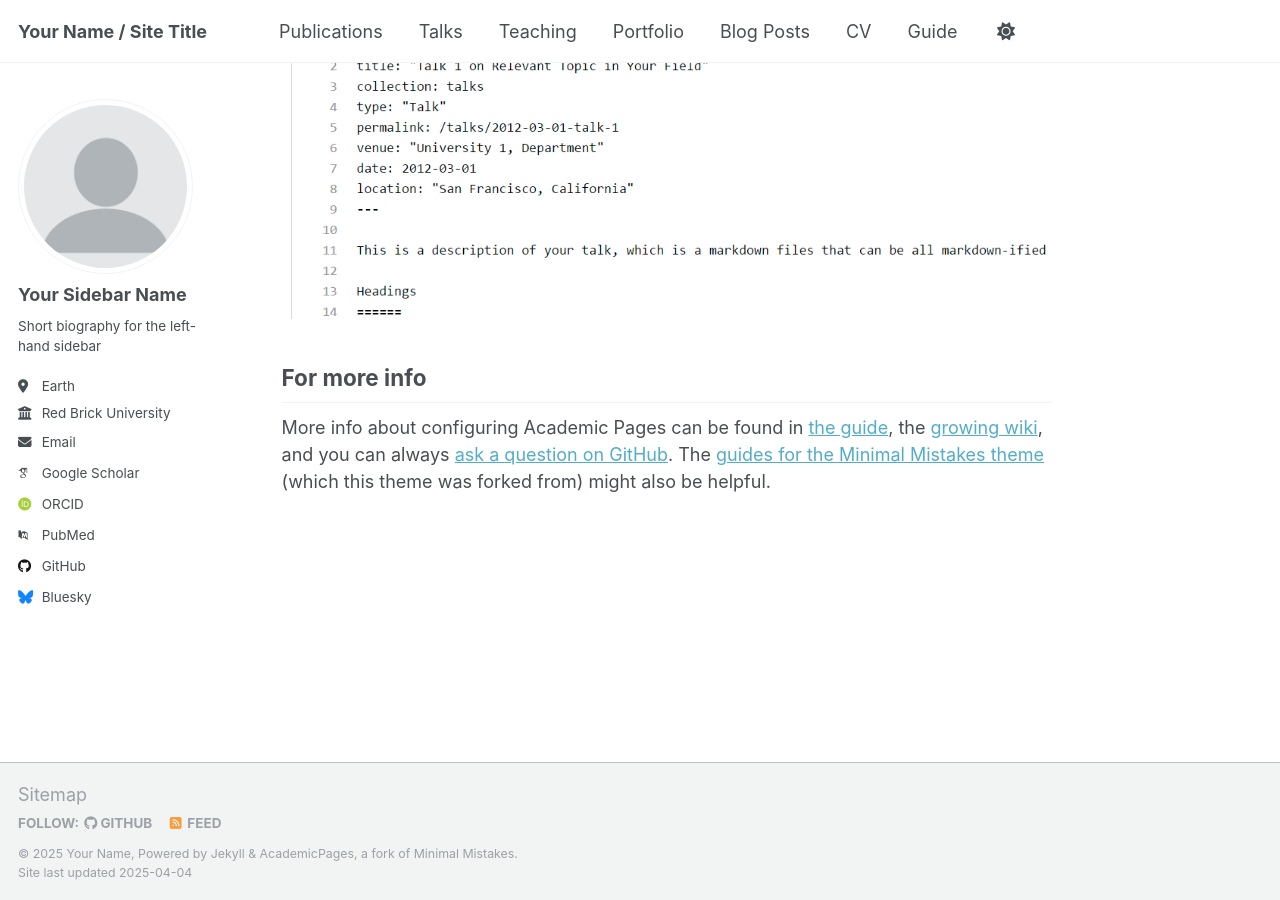
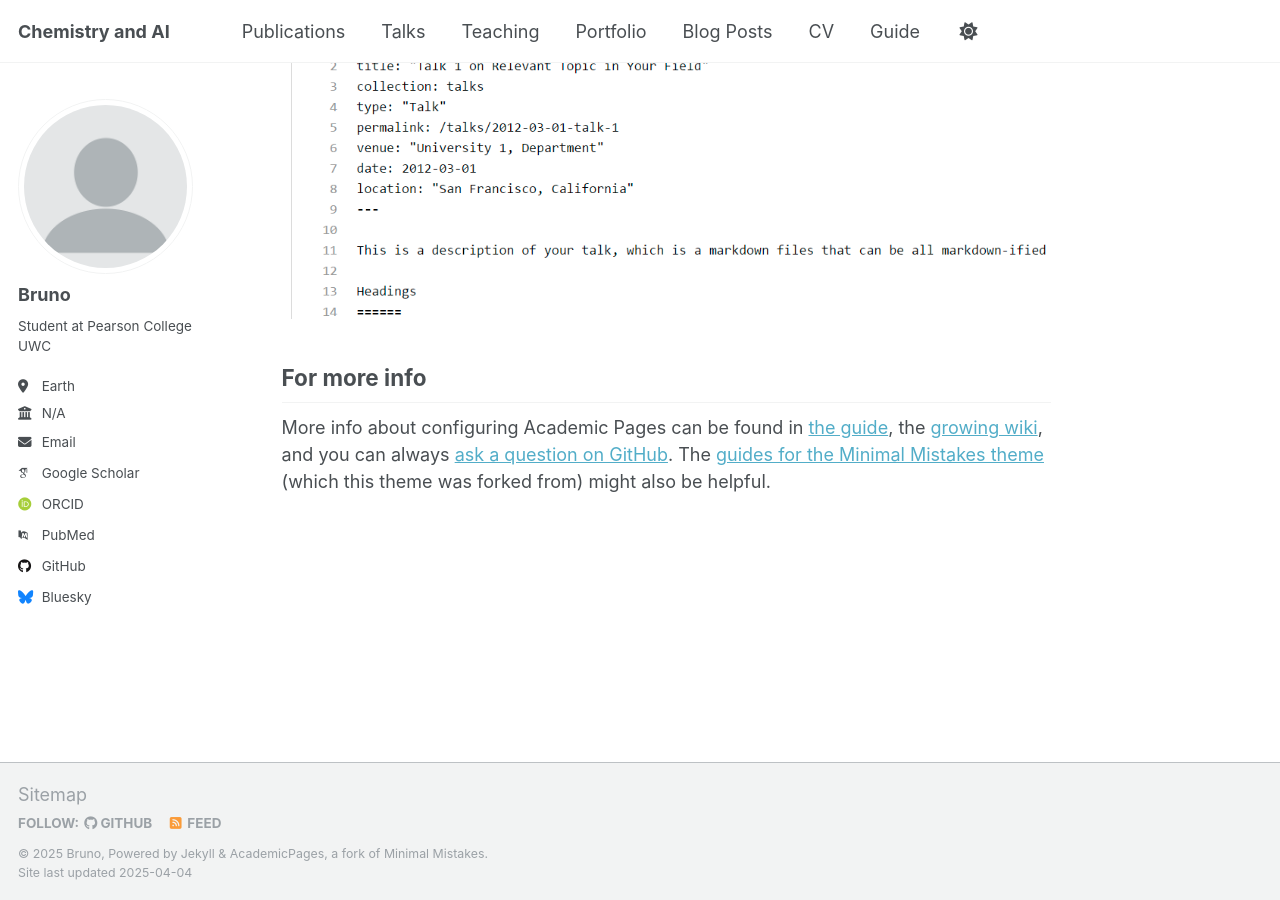
Before and after one commit to Bruneitor123/chem-and-ai, a Jekyll site: the page built from _pages/about.md, in a window 1280 px wide and 900 px high, scrolled down 2636 px. Built offline with Jekyll 4.4.1, drawn with Linux system fonts in a browser that asks for light colours; some web fonts are replaced.

Commit message:
Update _config.yml

```diff
--- a/_config.yml
+++ b/_config.yml
@@ -9,13 +9,13 @@
 # Basic Site Settings
 locale                   : "en-US"
 site_theme               : "default"
-title                    : "Your Name / Site Title"
+title                    : "Chemistry and AI"
 title_separator          : "-"
-name                     : &name "Your Name"
-description              : &description "personal description"
-url                      : https://academicpages.github.io # the base hostname & protocol for your site e.g. "https://[your GitHub username].github.io"
+name                     : &name "Bruno"
+description              : &description "Cool Stuff for Chemistry yay"
+url                      : https://bruneitor123.github.io # the base hostname & protocol for your site e.g. "https://[your GitHub username].github.io"
 baseurl                  : "" # the subpath of your site, e.g. "/blog"
-repository               : "academicpages/academicpages.github.io"
+repository               : "bruneitor123/chem-and-ai.github.io"
 
 # Site Author - The following control what appear as part of the author content on the side bar.
 #               If a field is blank the icon and link will not appear, otherwise it will be shown.
@@ -23,13 +23,13 @@ repository               : "academicpages/academicpages.github.io"
 author:
   # Biographic information
   avatar           : "profile.png"
-  name             : "Your Sidebar Name"
+  name             : "Bruno"
   pronouns         : # example: "she/her"
-  bio              : "Short biography for the left-hand sidebar"
+  bio              : "Student at Pearson College UWC"
   location         : "Earth"
-  employer         : "Red Brick University"
+  employer         : "N/A"
   uri              : # URL
-  email            : "none@example.org"
+  email            : "brunitoaas@gmail.com"
 
   # Academic websites
   arxiv            : # URL - Update with the correct link to your profile
```
